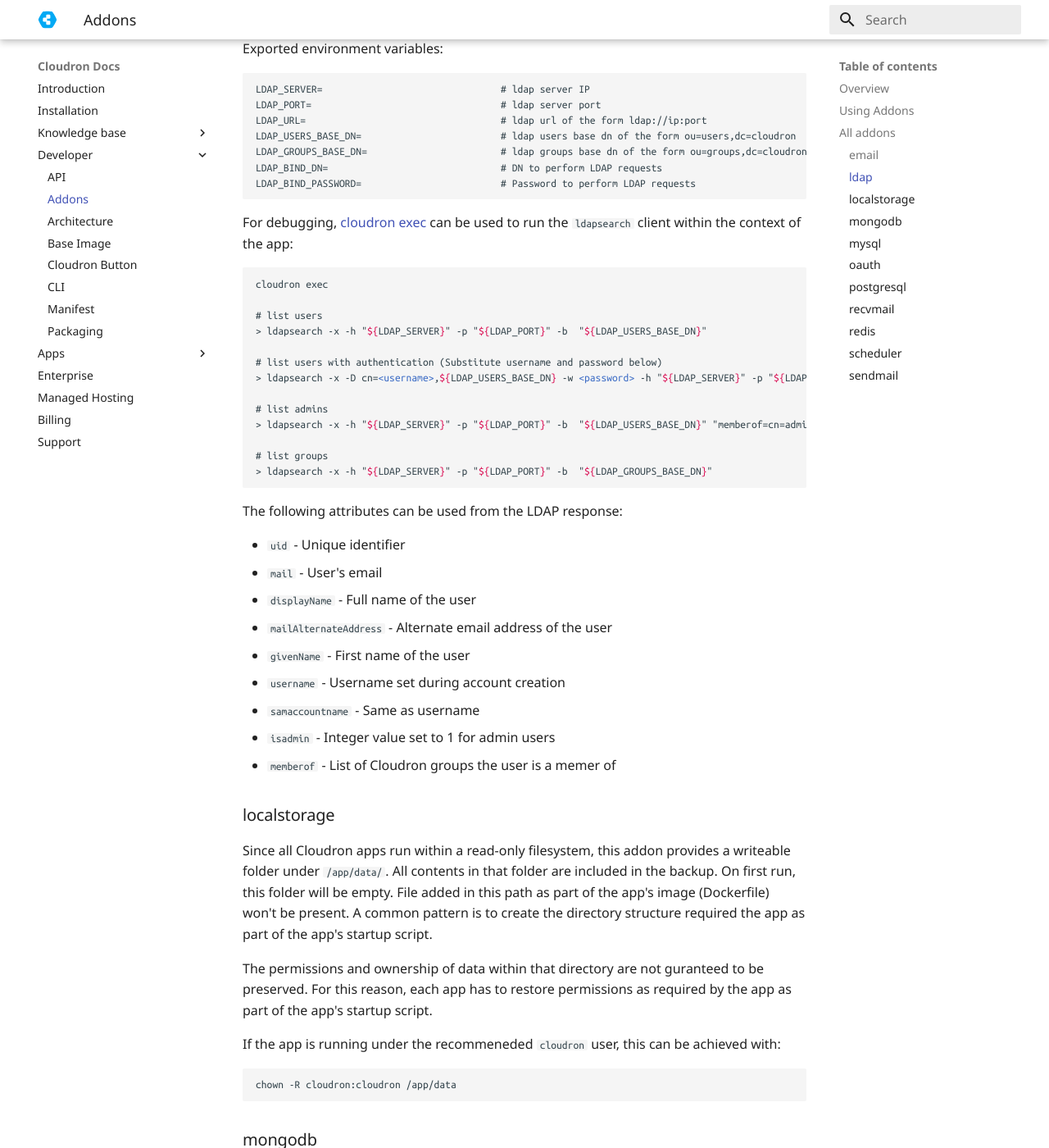
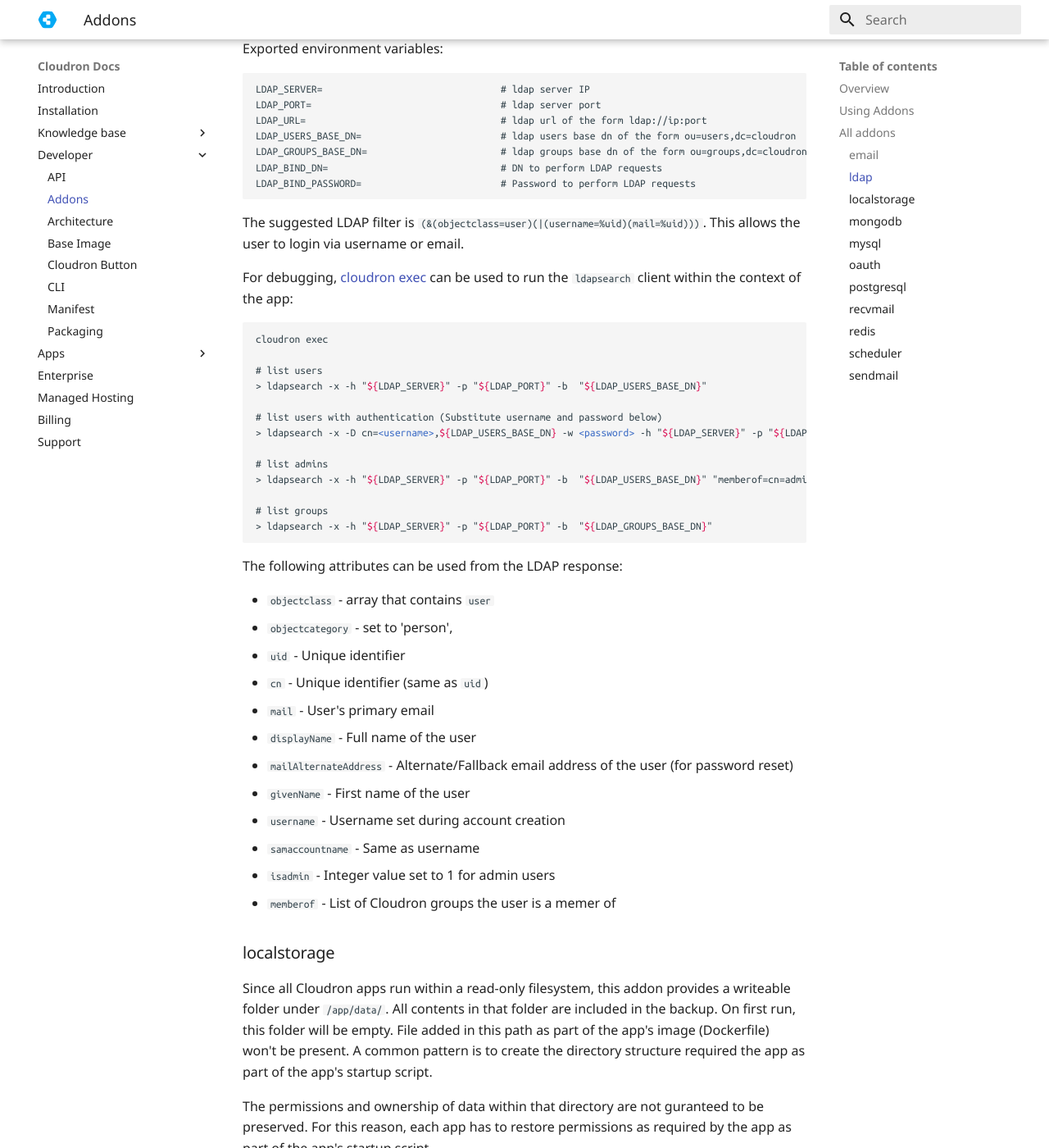
Before and after one commit to M-arcus/cloudron-docs, an MkDocs documentation site: the page built from docs/documentation/developer/addons.md, in a window 1280 px wide and 1400 px high, scrolled down 1716 px. Shown: the whole window at 82% size. Built offline with MkDocs 1.6.1 and Material for MkDocs 9.7.7, drawn with Linux system fonts in a browser that asks for light colours; old or Windows-style settings are respelled for this version of MkDocs.

Commit message:
Add notes on LDAP filter

````diff
--- a/docs/documentation/developer/addons.md
+++ b/docs/documentation/developer/addons.md
@@ -79,6 +79,9 @@
 LDAP_BIND_PASSWORD=                         # Password to perform LDAP requests
 ```
 
+The suggested LDAP filter is `(&(objectclass=user)(|(username=%uid)(mail=%uid)))`. This allows the user to login
+via username or email.
+
 For debugging, [cloudron exec](/documentation/cli/) can be used to run the `ldapsearch` client within the context of the app:
 
 ```
@@ -99,10 +102,13 @@
 
 The following attributes can be used from the LDAP response:
 
+* `objectclass` - array that contains `user`
+* `objectcategory` - set to 'person',
 * `uid` - Unique identifier
-* `mail` - User's email
+* `cn` - Unique identifier (same as `uid`)
+* `mail` - User's primary email
 * `displayName` - Full name of the user
-* `mailAlternateAddress` - Alternate email address of the user
+* `mailAlternateAddress` - Alternate/Fallback email address of the user (for password reset)
 * `givenName` - First name of the user
 * `username` - Username set during account creation
 * `samaccountname` - Same as username
````
